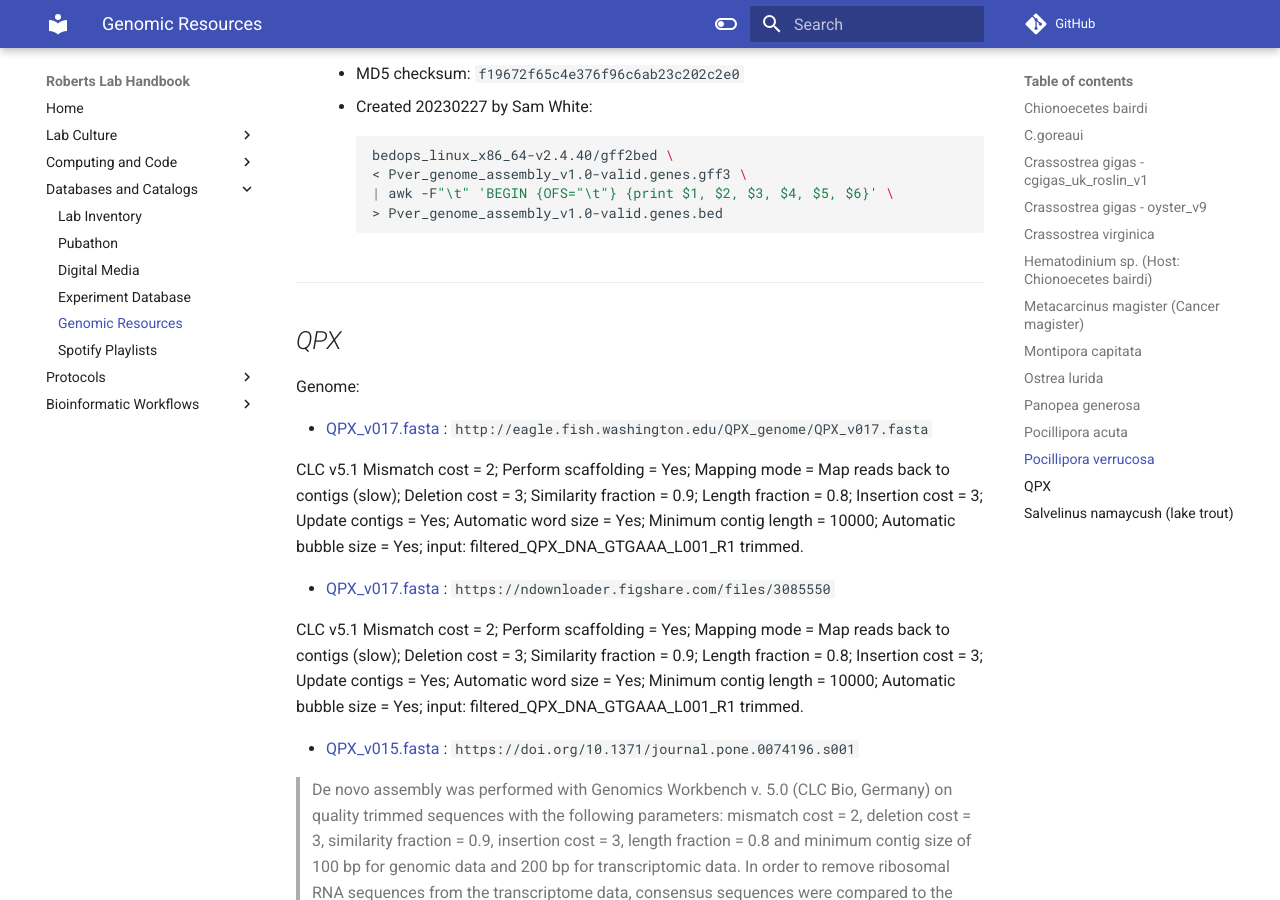
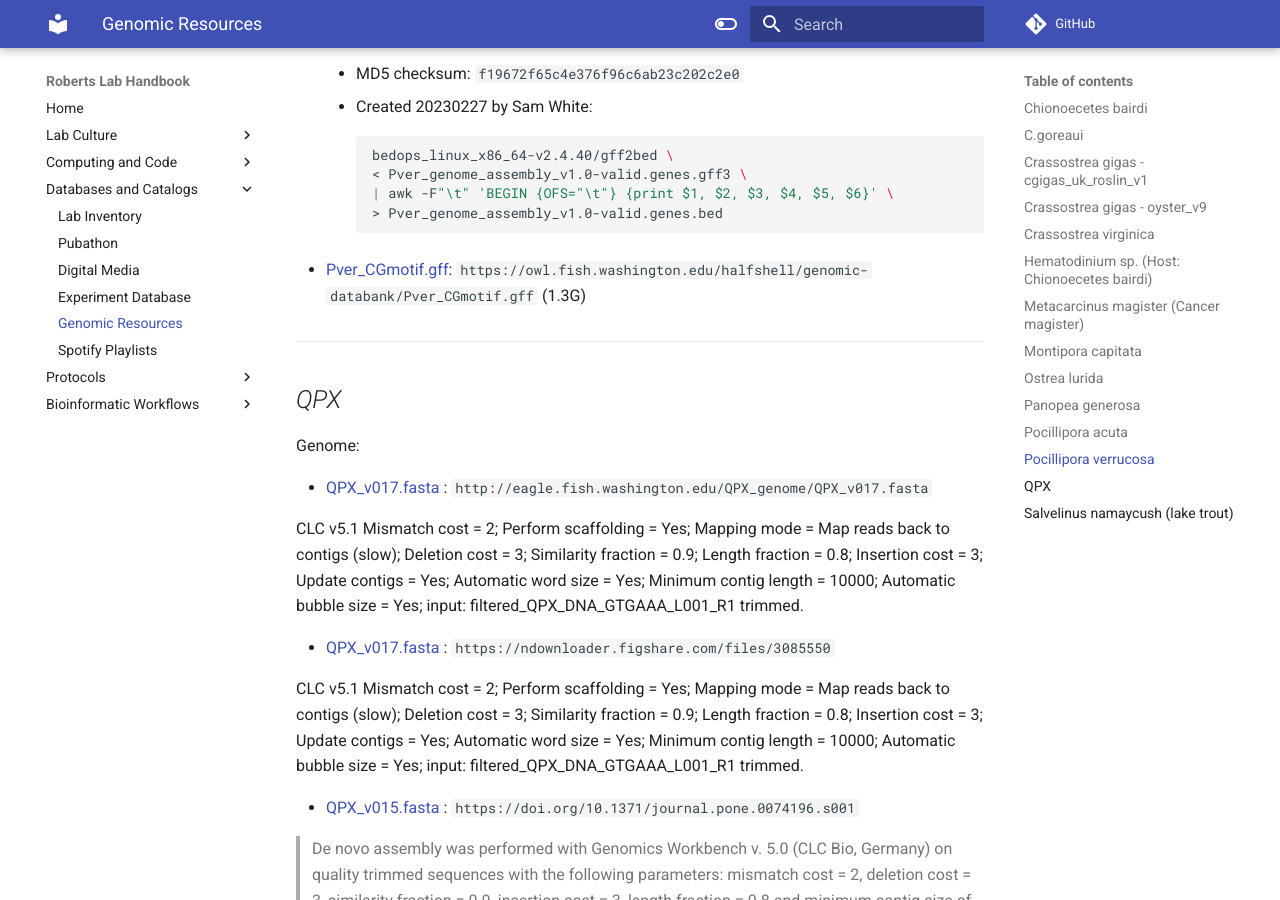
Before and after one commit to RobertsLab/resources, an MkDocs documentation site: the page built from docs/Genomic-Resources.md, in a window 1280 px wide and 900 px high, scrolled down 20201 px. Built offline with MkDocs 1.6.1 and Material for MkDocs 9.7.7, drawn with Linux system fonts in a browser that asks for light colours; comment, search, counter and statistics services are not loaded.

Commit message:
added Pver CG motif gff

````diff
--- a/docs/Genomic-Resources.md
+++ b/docs/Genomic-Resources.md
@@ -928,6 +928,9 @@ Genome Feature Tracks
         > Pver_genome_assembly_v1.0-valid.genes.bed
         ```
 
+  - [Pver_CGmotif.gff](https://owl.fish.washington.edu/halfshell/genomic-databank/Pver_CGmotif.gff): `https://owl.fish.washington.edu/halfshell/genomic-databank/Pver_CGmotif.gff` (1.3G)
+
+
 ---
 
 ## _QPX_
````
